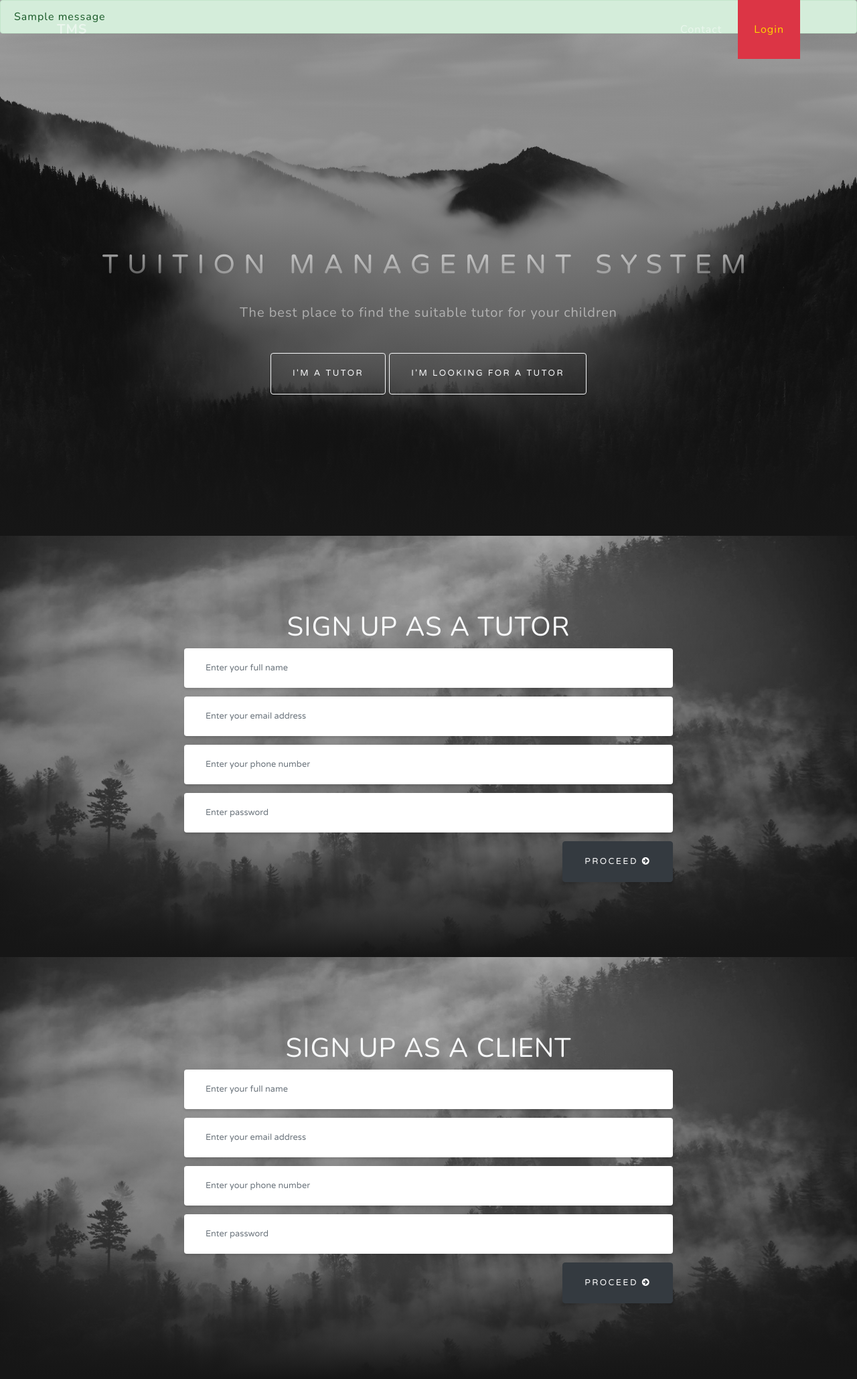
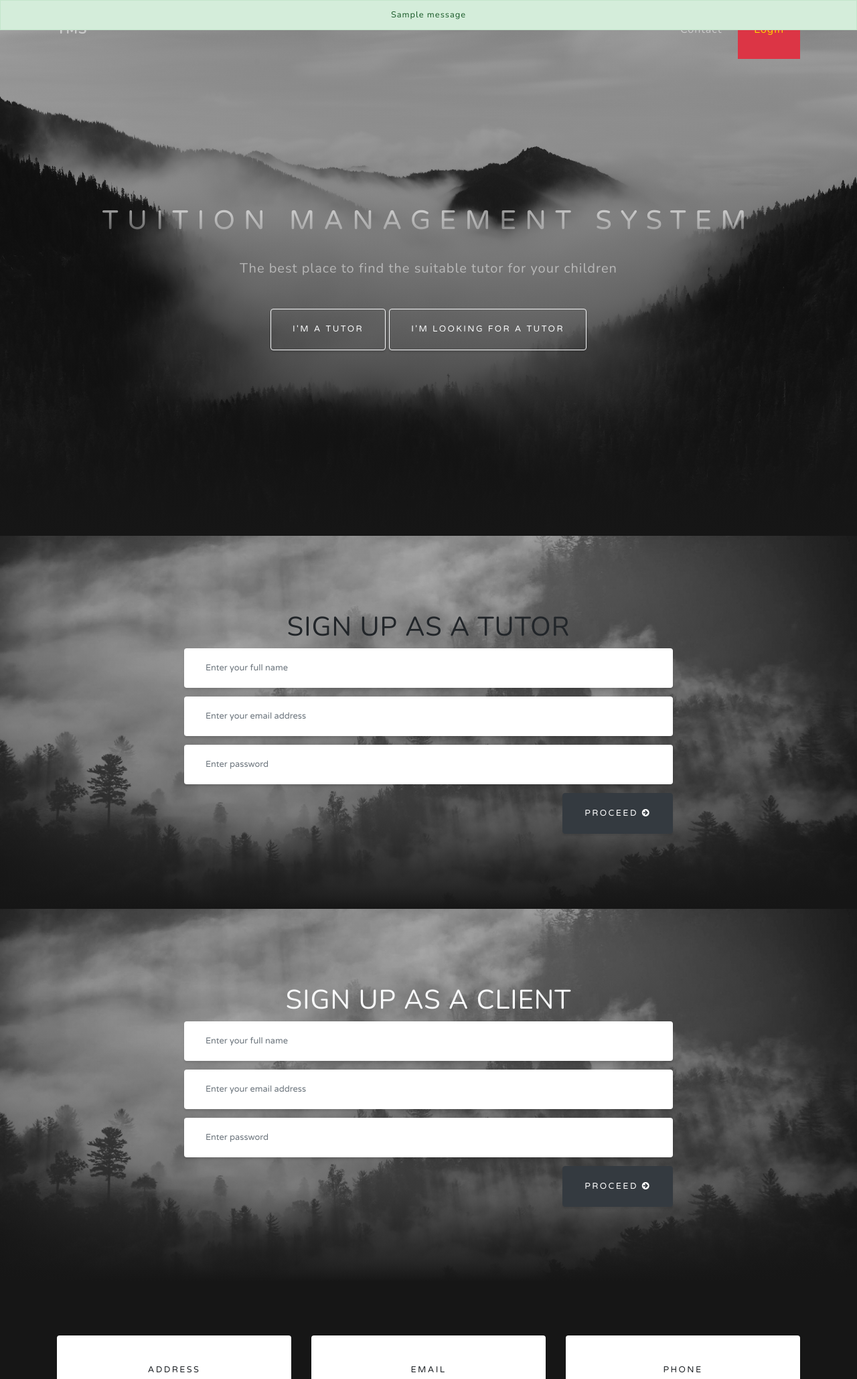
Before and after one commit to MuntashirAkon/TuitionManagement, a Django app: template home/templates/home/home.html in a window 1280 px wide. Shown: the top 2059 px of the page at 67% size. Run offline with Django 3.2, Linux system fonts and the light colour scheme; the template is opened without the code that fills it, so the values that code supplies are empty; one stand-in notice (Sample message) is shown; some libraries are stand-ins or nearby versions.

Commit message:
Updated home and login templates for better user experience

```diff
--- a/home/templates/home/home.html
+++ b/home/templates/home/home.html
@@ -39,9 +39,9 @@
   {% if messages %}
     {% for message in messages %}
       {% if message.tags == 'error' %}
-        <div class="alert alert-danger">{{ message }}</div>
+        <nav class="navbar navbar-nav small fixed-top alert alert-danger" style="border-radius: 0">{{ message }}</nav>
       {% else %}
-        <div class="alert alert-{{ message.tags }}">{{ message }}</div>
+        <nav class="navbar navbar-nav small fixed-top alert alert-{{ message.tags }}" style="border-radius: 0">{{ message }}</nav>
       {% endif %}
     {% endfor %}
   {% endif %}
@@ -54,29 +54,17 @@
       </div>
     </div>
   </header>
-
-  <!--section id="about" class="about-section text-center">
-    <div class="container">
-      <div class="row">
-        <div class="col-lg-8 mx-auto">
-          <h2 class="text-white mb-4">Tuition Management System</h2>
-          <p class="text-white-50">Tuition Management System is a free online service to find tutors your children/client.</p>
-        </div>
-      </div>
-    </div>
-  </section-->
-
   <section id="signup_tutor" class="signup-section">
     <div class="container">
       <div class="row">
         <div class="col-md-10 col-lg-8 mx-auto text-center">
-          <h1 class="text-light text-uppercase">Sign up as a tutor</h1>
+          <h1 class="text-uppercase">Sign up as a tutor</h1>
           <form method="post" action="{% url 'register-action' %}">
             {% csrf_token %}
             <input class="form-control" type="hidden" name="user_type" value="tutor">
             <input class="form-control" type="text" name="full_name" placeholder="Enter your full name" required>
             <input class="form-control" type="email" name="email" placeholder="Enter your email address" required>
-            <input class="form-control" type="number" name="phone" placeholder="Enter your phone number" required>
+            <!--input class="form-control" type="number" name="phone" placeholder="Enter your phone number" required-->
             <input class="form-control" type="password" name="password" placeholder="Enter password" required>
             <button class="btn btn-dark float-right" type="submit">Proceed <i class="fa fa-arrow-circle-right"></i></button>
           </form>
@@ -96,7 +84,7 @@
             <input class="form-control" type="hidden" name="user_type" value="client">
             <input class="form-control" type="text" name="full_name" placeholder="Enter your full name" required>
             <input class="form-control" type="email" name="email" placeholder="Enter your email address" required>
-            <input class="form-control" type="number" name="phone" placeholder="Enter your phone number" required>
+            <!--input class="form-control" type="number" name="phone" placeholder="Enter your phone number" required-->
             <input class="form-control" type="password" name="password" placeholder="Enter password" required>
             <button class="btn btn-dark float-right" type="submit">Proceed <i class="fa fa-arrow-circle-right"></i></button>
           </form>
```
Also changed, not shown: home/templates/home/login.html (+20 -6 lines).
